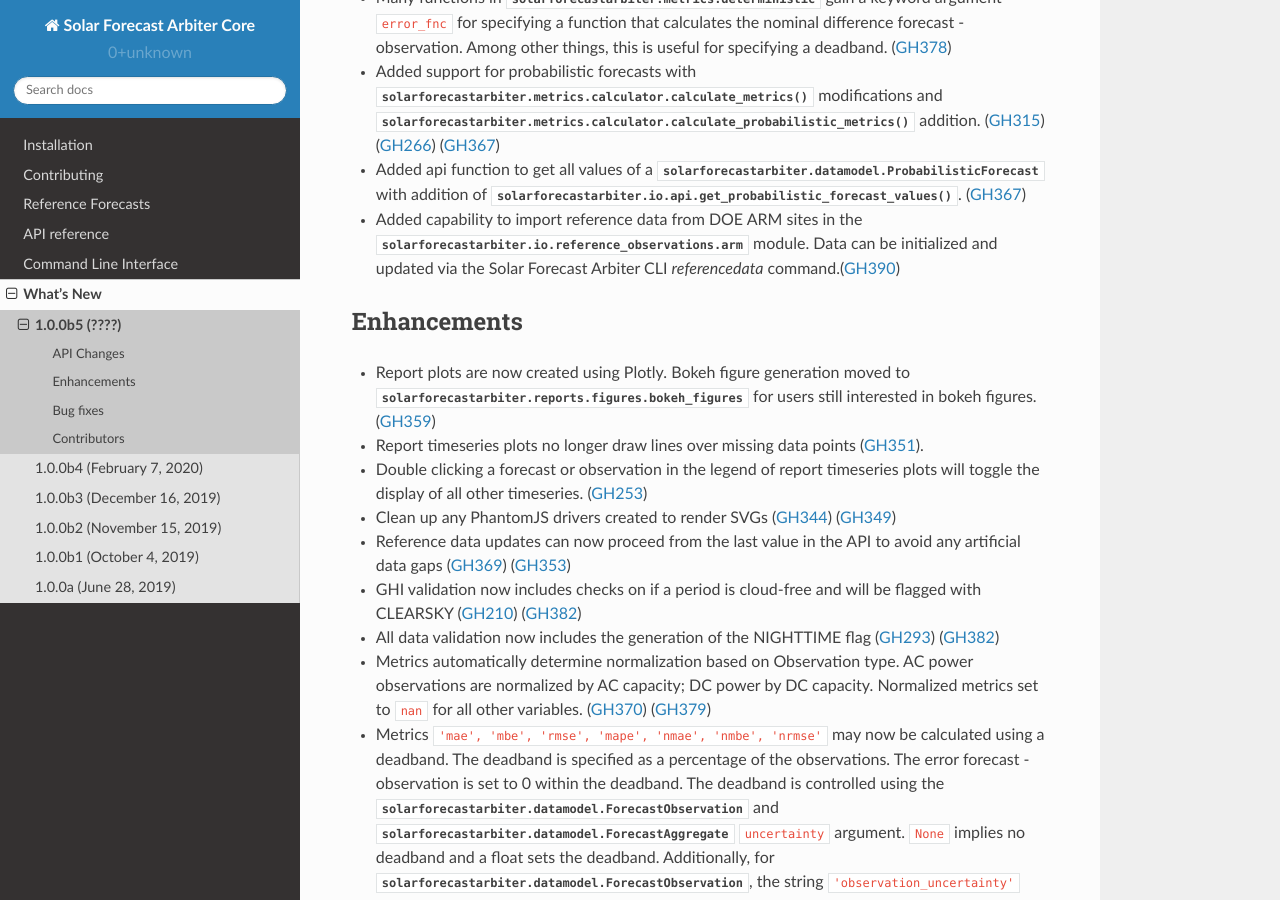
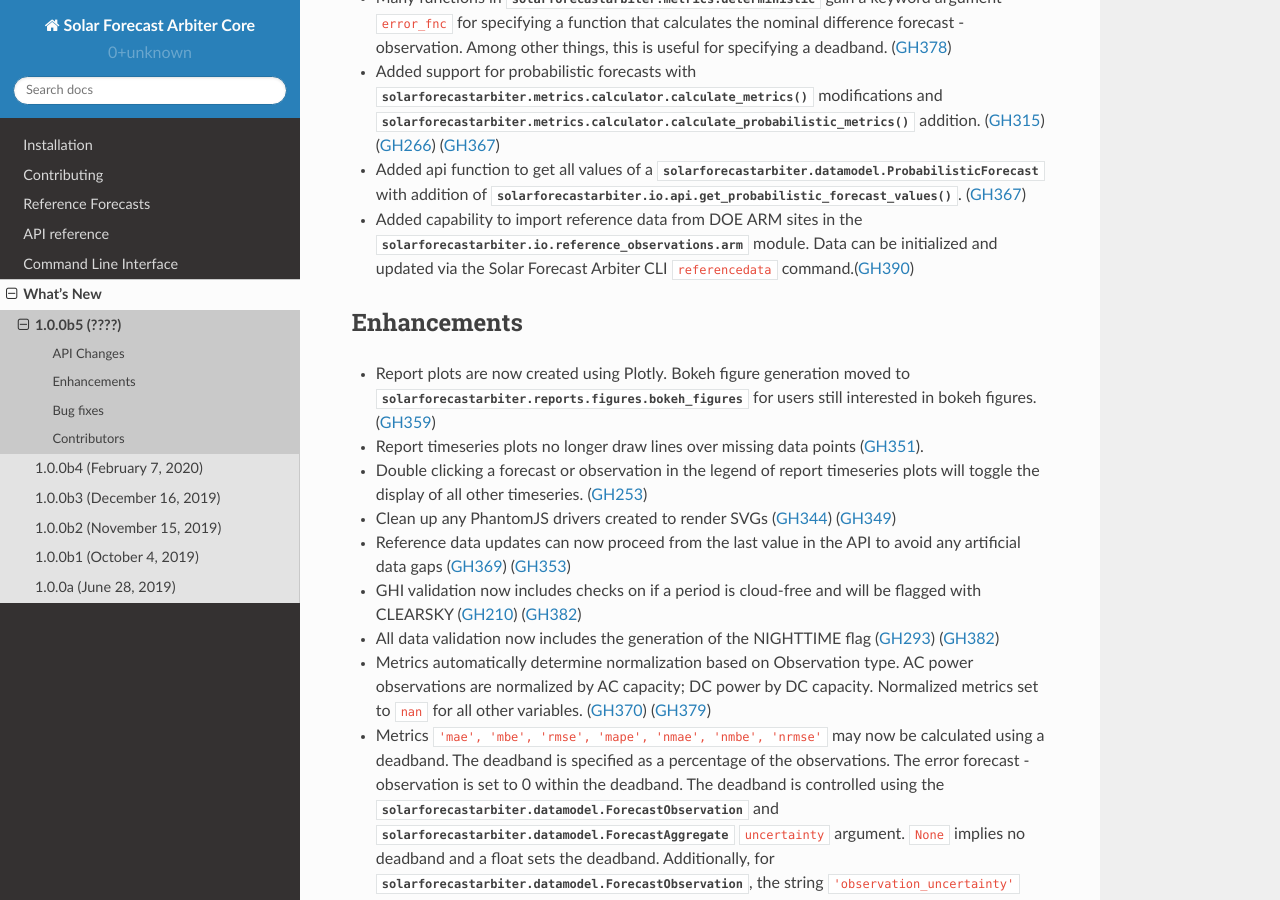
Before and after one commit to SolarArbiter/solarforecastarbiter-core, a Sphinx documentation site: the page built from docs/source/whatsnew/1.0.0b5.rst, in a window 1280 px wide and 900 px high, scrolled down 920 px. Built offline with Sphinx 7.4.7 and the Read the Docs theme 2.0.0, drawn with Linux system fonts in a browser that asks for light colours.

```diff
--- a/docs/source/whatsnew/1.0.0b5.rst
+++ b/docs/source/whatsnew/1.0.0b5.rst
@@ -50,7 +50,7 @@ API Changes
 * Added capability to import reference data from DOE ARM sites in the
   :py:mod:`solarforecastarbiter.io.reference_observations.arm` module. Data can
   be initialized and updated via the Solar Forecast Arbiter CLI
-  `referencedata` command.(:pull:`390`)
+  ``referencedata`` command.(:pull:`390`)
 
 Enhancements
 ~~~~~~~~~~~~
```
